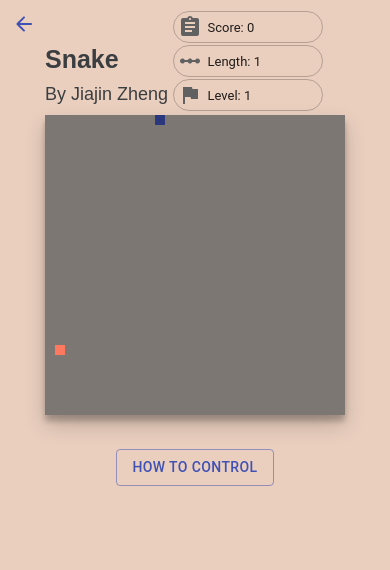
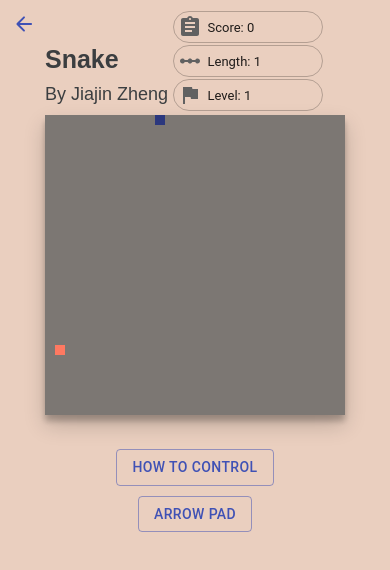
Before and after one commit to jackytsheng/gadget, a React (Create React App) app: page /snake in a window 390 px wide. Shown: the top 570 px of the page. Built offline with nearby package versions, Linux system fonts and the light colour scheme.

Commit message:
support arrow pad functionality

```diff
--- a/src/components/ArrowPad/Arrow.tsx
+++ b/src/components/ArrowPad/Arrow.tsx
@@ -23,26 +23,25 @@ const Square = styled.i`
   height: 25px;
 `;
 
-export default ({ closeArrowPad, children }: any) => {
+export default ({ closeArrowPad, setDirection }: any) => {
   return (
     <Wrapper>
       <Square />
-      <IconButton color='primary'>
+      <IconButton color='primary' onClick={() => setDirection('Up')}>
         <ArrowDropUp />
       </IconButton>
       <IconButton color='primary' onClick={closeArrowPad}>
         <Cancel />
       </IconButton>
-      <IconButton color='primary'>
+      <IconButton color='primary' onClick={() => setDirection('Left')}>
         <ArrowLeft />
       </IconButton>
-      <IconButton color='primary'>
+      <IconButton color='primary' onClick={() => setDirection('Down')}>
         <ArrowDropDown />
       </IconButton>
-      <IconButton color='primary'>
+      <IconButton color='primary' onClick={() => setDirection('Right')}>
         <ArrowRight />
       </IconButton>
-      {children}
     </Wrapper>
   );
 };
--- a/src/components/ArrowPad/ArrowPad.tsx
+++ b/src/components/ArrowPad/ArrowPad.tsx
@@ -9,7 +9,7 @@ const Wrapper = styled.div`
   margin-top: 10px;
 `;
 export default ({ setDirection }: any) => {
-  const [arrowPadOn, setArrowPadOn] = useState(true);
+  const [arrowPadOn, setArrowPadOn] = useState(false);
   return (
     <Wrapper>
       {arrowPadOn ? (
--- a/src/components/Snake/components/Canvas.jsx
+++ b/src/components/Snake/components/Canvas.jsx
@@ -7,8 +7,10 @@ import AssignmentIcon from '@material-ui/icons/Assignment';
 import AssistantPhoto from '@material-ui/icons/AssistantPhoto';
 import LinearScale from '@material-ui/icons/LinearScale';
 import useSnakeHook from '../hooks/useSnakeHook';
+import { useWindowSize } from '../../../hooks/useWindowSize';
 import Information from './Information';
 import CenterWrapper from '../../../Layout/CenterWrapper';
+import ArrowPad from '../../ArrowPad';
 
 const Wrapper = styled.div`
   width: ${({ width }) => width}px;
@@ -114,6 +116,8 @@ export default () => {
   const [lose, useLose] = useState(false);
   const [record, useRecord] = useState({ score: 0, level: 1, length: 1 });
   const [clickRestart, useClickRestart] = useState(false);
+  const size = useWindowSize();
+  const isMobileSize = size.width < 500;
   // Size of the canvas
   const CANVAS_WIDTH = 300;
   const CANVAS_HEIGHT = 300;
@@ -121,13 +125,16 @@ export default () => {
   // Size of one Unit
   const SCALE = 10;
 
-  const { useCtx, resetGame } = useSnakeHook(
+  const { useCtx, resetGame, changeDirection } = useSnakeHook(
     CANVAS_WIDTH,
     CANVAS_HEIGHT,
     SCALE,
     useLose,
     useRecord
   );
+  const setTouchPadDirection = (dir) => {
+    changeDirection(dir);
+  };
 
   // on Mount
   useEffect(() => {
@@ -173,6 +180,7 @@ export default () => {
           </LosePop>
         )}
         <Information />
+        {isMobileSize && <ArrowPad setDirection={setTouchPadDirection} />}
       </Wrapper>
       <Record>
         <Chip
--- a/src/components/Snake/components/Instruction.tsx
+++ b/src/components/Snake/components/Instruction.tsx
@@ -77,7 +77,7 @@ export default function InteractiveList() {
           </div>
         </Grid>
         <Grid item xs={12} md={6}>
-          <Typography variant='h6'>Mobile</Typography>
+          <Typography variant='h6'>Mobile Screen</Typography>
           <div className={classes.demo}>
             <List dense={false}>
               {generate(<SwipeRight />, 'Move Right', classes)}
--- a/src/components/Snake/hooks/useSnakeHook.js
+++ b/src/components/Snake/hooks/useSnakeHook.js
@@ -1,6 +1,7 @@
 import { useEffect, useState, useRef } from 'react';
 import useTouchMoveHook from '../../../hooks/touchMoveHook';
 import useArrowPad from '../../../hooks/arrowPad';
+import ArrowPad from '../../ArrowPad';
 
 export default (width, height, scale, useLose, useRecord) => {
   // Note: This must be divisible
@@ -195,5 +196,5 @@ export default (width, height, scale, useLose, useRecord) => {
     return eaten;
   };
 
-  return { useCtx, resetGame: resetAll };
+  return { useCtx, resetGame: resetAll, changeDirection };
 };
--- a/src/components/Tetris/components/GameBoard.jsx
+++ b/src/components/Tetris/components/GameBoard.jsx
@@ -12,6 +12,7 @@ import Information from './Information';
 import ArrowPad from '../../ArrowPad';
 import { GestureDetector } from 'react-onsenui';
 import { debounce } from '../../../utils/debounce';
+import { useWindowSize } from '../../../hooks/useWindowSize';
 
 // Size of the canvas , change this make Dimension may break the game
 const CANVAS_WIDTH = 244;
@@ -125,6 +126,8 @@ export default () => {
   const [lose, useLose] = useState(false);
   const [record, useRecord] = useState({ score: 0, level: 1, lineClear: 0 });
   const [clickRestart, useClickRestart] = useState(false);
+  const size = useWindowSize();
+  const isMobileSize = size.width < 500;
 
   const {
     useCtx,
@@ -139,6 +142,9 @@ export default () => {
   });
 
   const updateMove = debounce(updateMoveNonDebounce, 16);
+  const setTouchPadDirection = (dir) => {
+    updateMove(dir);
+  };
 
   // on Mount
   useEffect(() => {
@@ -162,6 +168,7 @@ export default () => {
 
     resetGame();
   }, [clickRestart]);
+
   return (
     <>
       <GestureDetector
@@ -210,8 +217,9 @@ export default () => {
           )}
         </Wrapper>
         <Information />
-        <ArrowPad />
+        {isMobileSize && <ArrowPad setDirection={setTouchPadDirection} />}
       </GestureDetector>
+
       <Record>
         <Chip
           className={classes.chip}
--- a/src/components/Tetris/components/Instruction.tsx
+++ b/src/components/Tetris/components/Instruction.tsx
@@ -89,7 +89,7 @@ export default function InteractiveList() {
           </div>
         </Grid>
         <Grid item xs={12} md={6}>
-          <Typography variant='h6'>Mobile</Typography>
+          <Typography variant='h6'>Mobile Screen Only</Typography>
           <div className={classes.demo}>
             <List dense={false}>
               {generate(<ScrollHorizontal />, 'Move Horizontally', classes)}
@@ -100,6 +100,10 @@ export default function InteractiveList() {
             </List>
           </div>
         </Grid>
+
+        <Grid item xs={12} md={6}>
+          <Typography variant='h6'>Arrow Pad Can Work With Gesture</Typography>
+        </Grid>
       </Grid>
     </div>
   );
```
